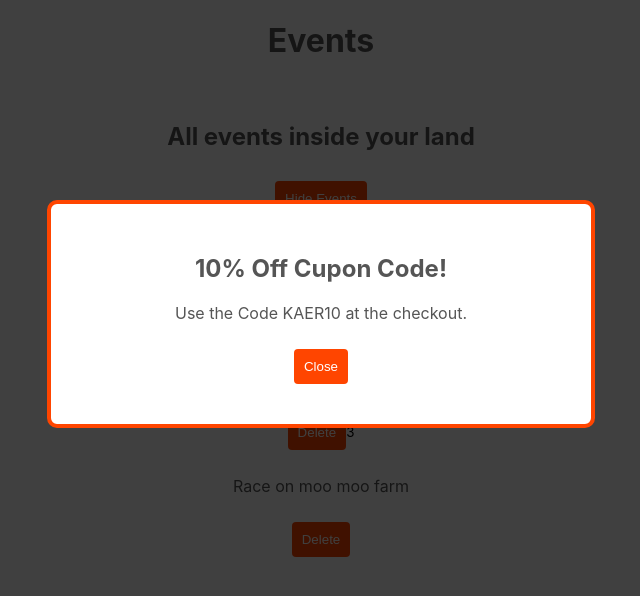
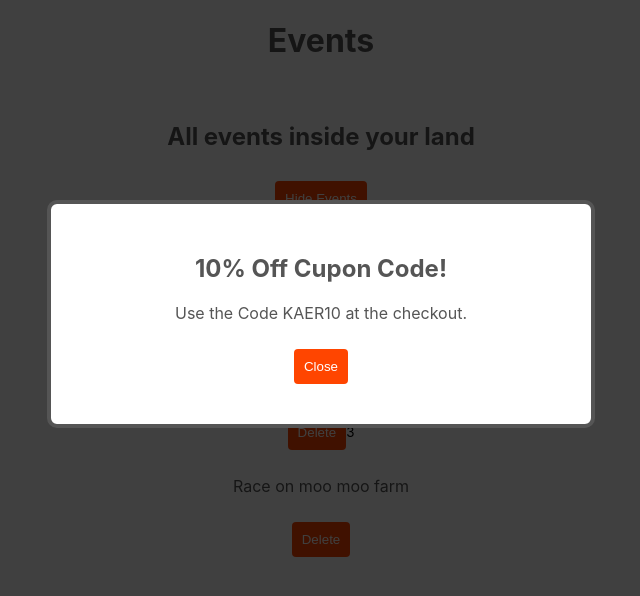
Before and after one commit to caiostarke/first-steps-react, a React (Create React App) app: page / in a window 1280 px wide. Shown: the top 596 px of the page, without its empty margins (319-959 px from the left). Built offline with nearby package versions, Linux system fonts and the light colour scheme; the HTML template or start-up script is replaced by a standard one.

Commit message:
dynamic inline css

```diff
--- a/src/App.jsx
+++ b/src/App.jsx
@@ -43,7 +43,7 @@
 
       { showEvents && <EventList events={events} handleDelete={handleDelete} />}
 
-      { showModal && <Modal handleClose={handleClose}>
+      { showModal && <Modal handleClose={handleClose} isSalesModal={false}>
         <h2> 10% Off Cupon Code!</h2>
          <p>Use the Code KAER10 at the checkout.</p>
       </Modal>}
--- a/src/components/Modal.jsx
+++ b/src/components/Modal.jsx
@@ -1,9 +1,12 @@
 import './Modal.css'
 
-export default function Modal({children, handleClose}) {
+export default function Modal({children, handleClose, isSalesModal}) {
   return (
     <div className="modal-backdrop">
-        <div className="modal" style={{border: "4px solid", borderColor: "#ff4500"}}>
+        <div className="modal" style={{
+          border: "4px solid",
+          borderColor: isSalesModal ? "#ff4500" : "#555",
+          }}>
           { children }
           <button onClick={handleClose}> Close </button>
         </div>
```
